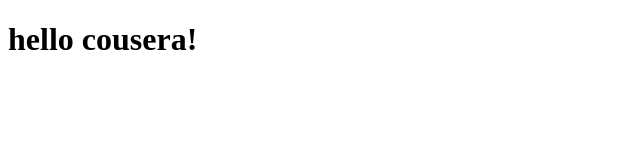
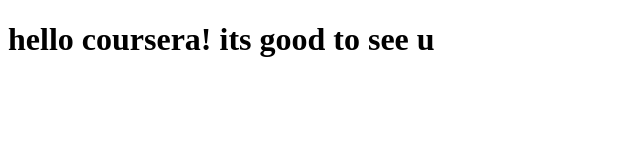
Before and after one commit to abhishek682/-Web-Dev, a plain HTML site: page site/index.html in a window 1280 px wide. Shown: the whole page, without its empty margins (0-640 px from the left). Drawn offline with Linux system fonts and the light colour scheme.

Commit message:
Small changes done

```diff
--- a/site/index.html
+++ b/site/index.html
@@ -4,6 +4,6 @@
 	<title>hello coursera welcome</title>
 </head>
 <body>
-<h1>hello cousera!</h1>
+<h1>hello coursera! its good to see u  </h1>
 </body>
 </html>
```
